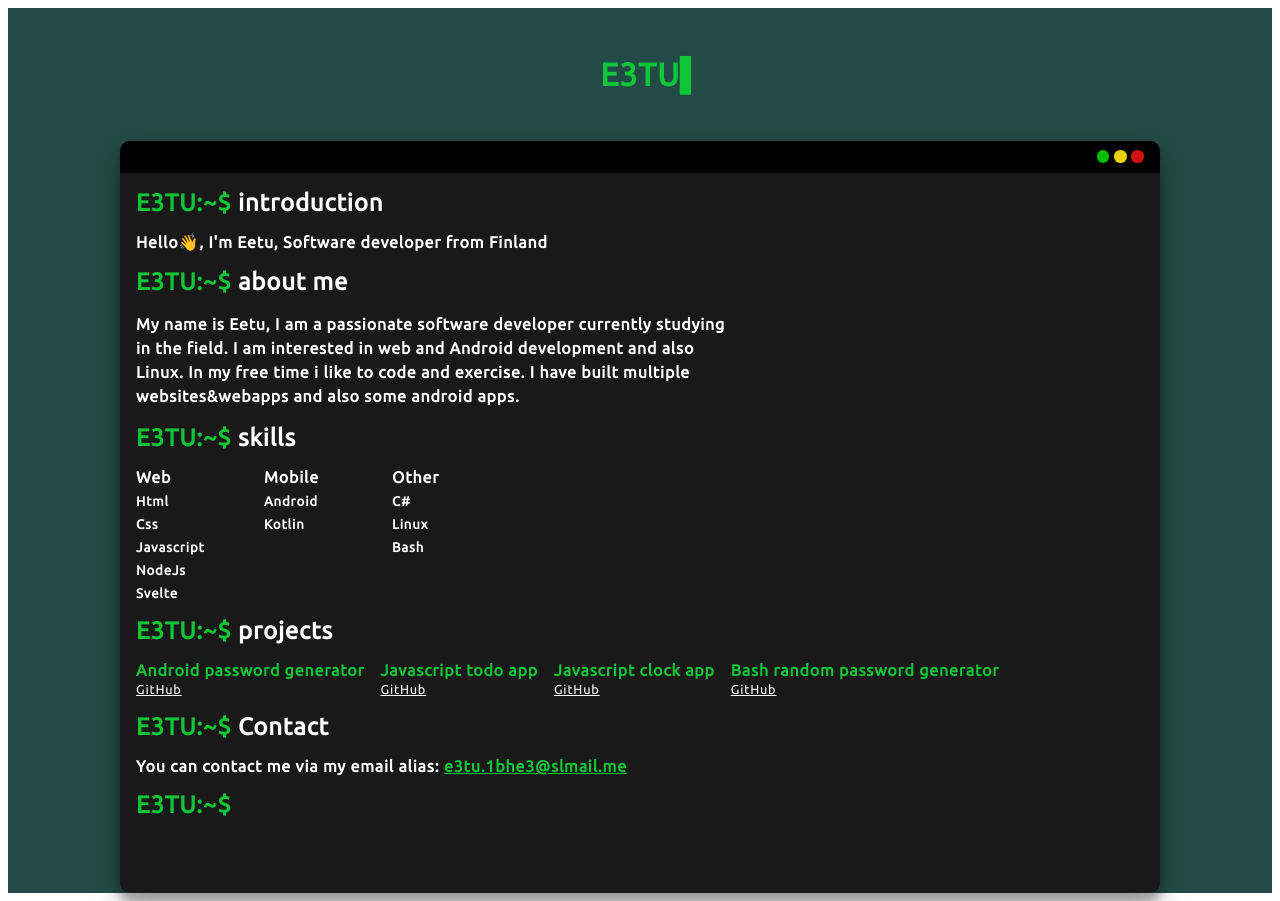
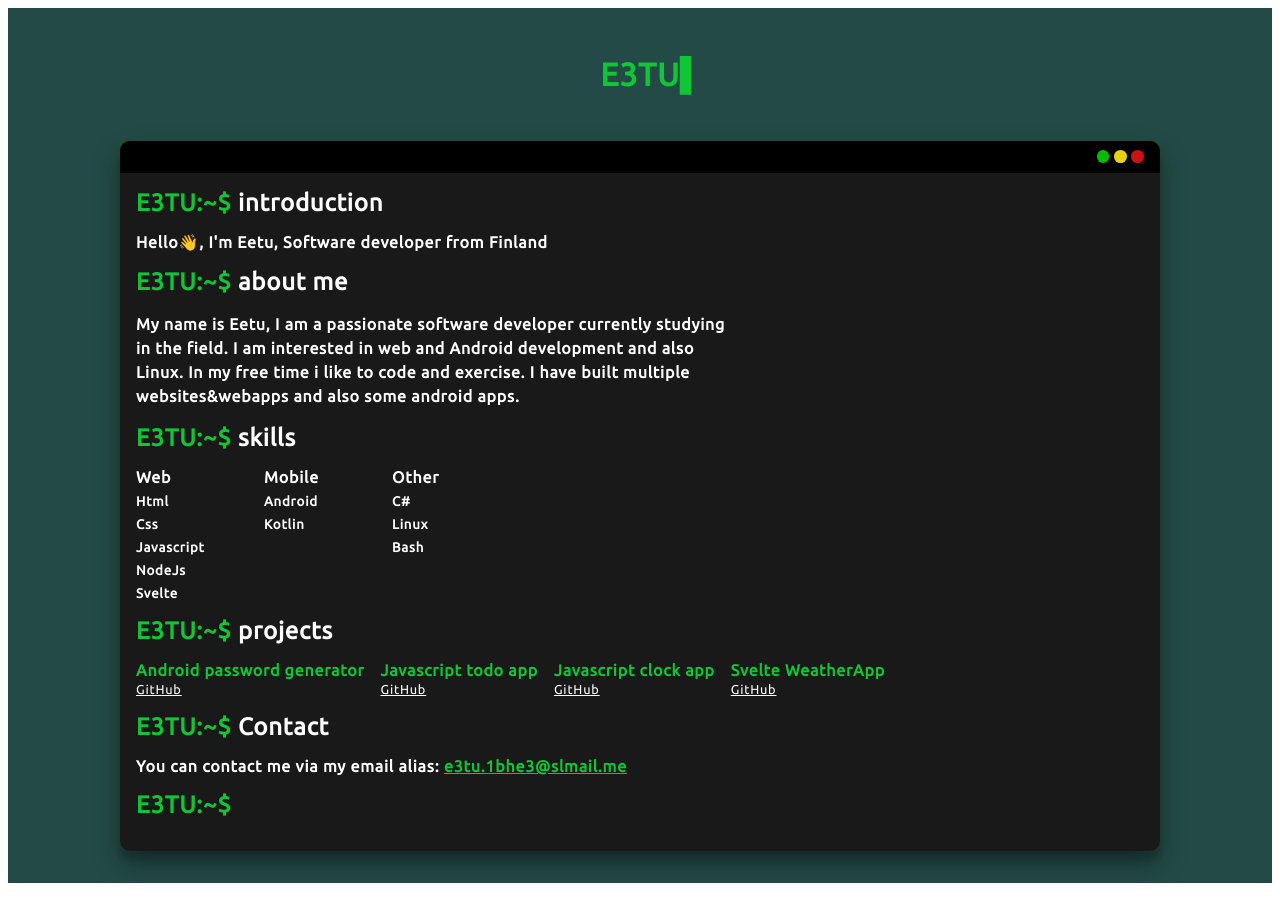
Before and after one commit to E3TU/Svelte-portfolio, a SvelteKit app: page / in a window 1280 px wide. Built offline with nearby package versions, Linux system fonts and the light colour scheme.

Commit message:
Made terminal container more responsive

```diff
--- a/src/routes/+page.svelte
+++ b/src/routes/+page.svelte
@@ -72,8 +72,8 @@
           <a href="https://github.com/E3TU/clock">GitHub</a>
         </div>
         <div class="project-item">
-          <h4>Bash random password generator</h4>
-          <a href="https://github.com/E3TU/Bash-random-password-generator">GitHub</a>
+          <h4>Svelte WeatherApp</h4>
+          <a href="https://github.com/E3TU/WeatherApp">GitHub</a>
         </div>
       </div>
       <div class="contact">
@@ -135,8 +135,10 @@
   .terminal {
     background-color: $gray;
     margin-top: 3rem;
+    margin-bottom: 2rem;
     width: 65rem;
-    height: 47rem;
+    height: auto;
+    padding-bottom: 2rem;
     border-radius: 10px;
     // box-shadow: 0px 0px 50px $foreground-color;
     box-shadow: rgba(0, 0, 0, 0.25) 0px 14px 28px, rgba(0, 0, 0, 0.22) 0px 10px 10px;
```
